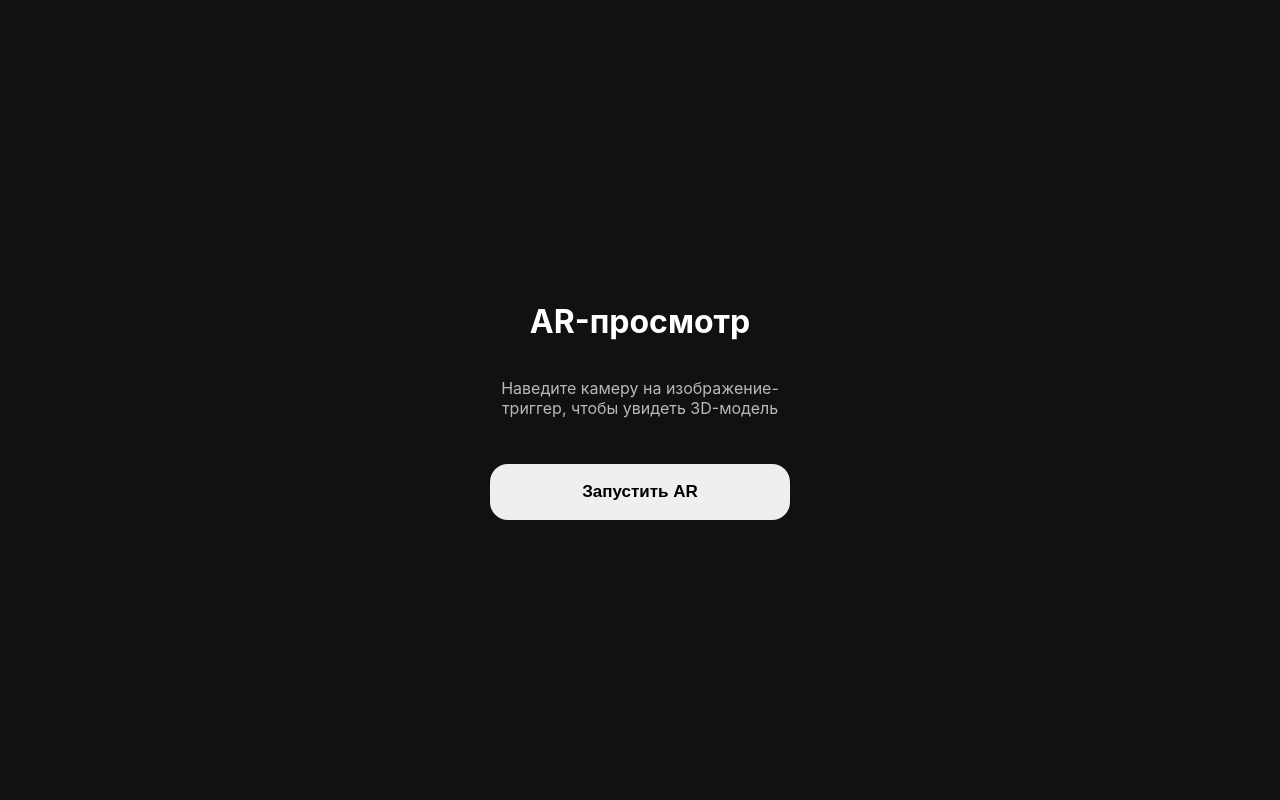
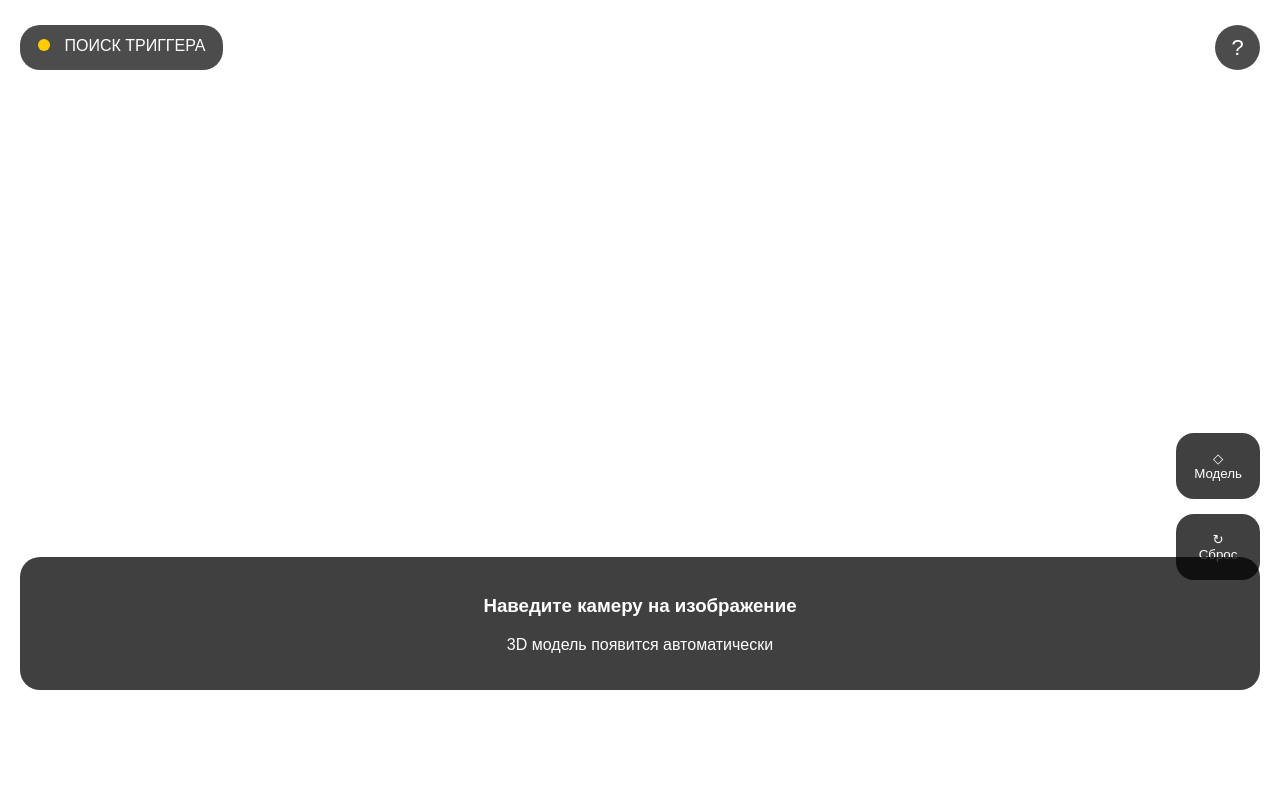
Before and after one commit to NalimovKirill/GPT_AR, a plain HTML site: page index.html in a window 1280 px wide. Drawn offline with Linux system fonts and the light colour scheme.

Commit message:
Update index.html

```diff
--- a/index.html
+++ b/index.html
@@ -1,188 +1,97 @@
 <!DOCTYPE html>
 <html lang="ru">
+
 <head>
 
 <meta charset="UTF-8">
+
 <meta name="viewport"
 content="width=device-width, initial-scale=1.0, viewport-fit=cover">
 
-<title>AR Demo</title>
+<title>AR Viewer</title>
+
+
+<script src="https://aframe.io/releases/1.5.0/aframe.min.js"></script>
+
+<script src="https://cdn.jsdelivr.net/npm/mind-ar@1.2.5/dist/mindar-image-aframe.prod.js"></script>
+
 
 <style>
 
-* {
-  box-sizing:border-box;
-}
-
-body {
-  margin:0;
-  height:100vh;
-  overflow:hidden;
-  background:#000;
-  font-family:-apple-system,BlinkMacSystemFont,"Segoe UI",sans-serif;
+html,body{
+margin:0;
+width:100%;
+height:100%;
+overflow:hidden;
+font-family:Arial,sans-serif;
 }
 
 
-/* Fake camera */
+#ui{
 
-.camera {
-  position:absolute;
-  inset:0;
-
-  background:
-  linear-gradient(
-    135deg,
-    #444,
-    #111
-  );
-
-  display:flex;
-  align-items:center;
-  justify-content:center;
-}
-
-
-.fake-marker {
-
-  width:180px;
-  height:180px;
-
-  background:
-  repeating-linear-gradient(
-    45deg,
-    #fff 0,
-    #fff 10px,
-    #111 10px,
-    #111 20px
-  );
-
-  opacity:.35;
+position:fixed;
+inset:0;
+z-index:5;
+color:white;
+pointer-events:none;
 
 }
 
 
-/* 3D object demo */
 
-.cube {
-
- position:absolute;
-
- width:90px;
- height:90px;
-
- background:#4cc3ff;
-
- border-radius:20px;
-
- box-shadow:
- 0 0 50px #4cc3ff;
-
- transform:
- perspective(400px)
- rotateX(25deg)
- rotateY(35deg);
-
- animation:
- float 3s infinite ease-in-out;
-
- display:none;
-
-}
-
-
-@keyframes float {
-
-0%,100%{
- transform:
- perspective(400px)
- rotateX(25deg)
- rotateY(35deg)
- translateY(0);
-}
-
-50%{
- transform:
- perspective(400px)
- rotateX(25deg)
- rotateY(35deg)
- translateY(-40px);
-}
-
-}
-
-
-/* UI */
-
-.ui {
+.top{
 
 position:absolute;
-inset:0;
-
-color:white;
-
-}
-
-
-/* top */
-
-.top {
-
-position:absolute;
-
 top:25px;
 left:20px;
 right:20px;
 
 display:flex;
-
 justify-content:space-between;
 
 }
 
 
-.status {
+.status{
 
-background:
-rgba(20,20,20,.75);
+background:rgba(0,0,0,.7);
 
-padding:14px 18px;
+padding:12px 18px;
 
 border-radius:20px;
 
-display:flex;
-
-gap:10px;
-
-align-items:center;
-
-font-size:15px;
+font-size:16px;
 
 }
 
 
-.dot {
+.dot{
+
+display:inline-block;
 
 width:12px;
 height:12px;
 
+background:#ffcc00;
+
 border-radius:50%;
 
-background:#f5c542;
+margin-right:10px;
 
 }
 
 
-.dot.active {
+.dot.active{
 
-background:#50e878;
+background:#00ff66;
 
 }
 
 
 
-/* help */
+.help{
 
-.help {
+pointer-events:auto;
 
 width:45px;
 height:45px;
@@ -191,8 +100,7 @@ border-radius:50%;
 
 border:none;
 
-background:
-rgba(20,20,20,.8);
+background:rgba(0,0,0,.7);
 
 color:white;
 
@@ -202,9 +110,7 @@ font-size:22px;
 
 
 
-/* right buttons */
-
-.controls {
+.side{
 
 position:absolute;
 
@@ -216,182 +122,48 @@ display:flex;
 
 flex-direction:column;
 
-gap:12px;
+gap:15px;
 
 }
 
 
-.control {
+.side button{
 
-width:80px;
-height:80px;
+pointer-events:auto;
+
+background:rgba(0,0,0,.75);
 
 border:none;
 
-border-radius:18px;
-
-background:
-rgba(20,20,20,.8);
-
 color:white;
 
-font-size:13px;
+padding:18px;
+
+border-radius:18px;
 
 }
 
 
-/* message */
 
-.message {
+.message{
 
 position:absolute;
 
 left:20px;
 right:20px;
 
-bottom:120px;
+bottom:110px;
 
-background:
-rgba(20,20,20,.85);
+background:rgba(0,0,0,.75);
 
 border-radius:20px;
 
 padding:20px;
 
-}
-
-
-.message h3 {
-
-margin:0 0 8px;
-
-font-size:17px;
+text-align:center;
 
 }
 
-
-.message p {
-
-margin:0;
-
-opacity:.7;
-
-}
-
-
-/* bottom */
-
-.bottom {
-
-position:absolute;
-
-bottom:0;
-
-left:0;
-right:0;
-
-height:90px;
-
-background:#111;
-
-display:flex;
-
-justify-content:space-around;
-
-align-items:center;
-
-}
-
-
-.nav {
-
-background:none;
-
-border:none;
-
-color:white;
-
-display:flex;
-
-flex-direction:column;
-
-gap:5px;
-
-}
-
-
-/* start */
-
-.start {
-
-position:absolute;
-
-inset:0;
-
-background:#111;
-
-z-index:5;
-
-display:flex;
-
-align-items:center;
-
-justify-content:center;
-
-flex-direction:column;
-
-color:white;
-
-text-align:center;
-
-padding:30px;
-
-}
-
-
-.start h1 {
-
-font-size:32px;
-
-}
-
-
-.start p {
-
-opacity:.7;
-
-max-width:300px;
-
-}
-
-
-.start button {
-
-margin-top:30px;
-
-width:100%;
-
-max-width:300px;
-
-padding:18px;
-
-border-radius:18px;
-
-border:none;
-
-font-size:17px;
-
-font-weight:bold;
-
-}
-
-
-
-.hidden {
-
-display:none;
-
-}
 
 
 </style>
@@ -402,37 +174,8 @@ display:none;
 <body>
 
 
-<div class="camera">
 
-<div class="fake-marker"></div>
-
-<div id="cube" class="cube"></div>
-
-</div>
-
-
-
-<div id="start" class="start">
-
-<h1>
-AR-просмотр
-</h1>
-
-<p>
-Наведите камеру на изображение-триггер,
-чтобы увидеть 3D-модель
-</p>
-
-
-<button onclick="startDemo()">
-Запустить AR
-</button>
-
-</div>
-
-
-
-<div class="ui">
+<div id="ui">
 
 
 <div class="top">
@@ -443,8 +186,9 @@ AR-просмотр
 <span id="dot" class="dot"></span>
 
 <span id="status">
-ТРЕКИНГ: ПОИСК
+ПОИСК ТРИГГЕРА
 </span>
+
 
 </div>
 
@@ -458,25 +202,17 @@ AR-просмотр
 
 
 
+<div class="side">
 
-<div class="controls">
-
-
-<button class="control">
+<button>
 ◇<br>
 Модель
 </button>
 
 
-<button class="control">
+<button>
 ↻<br>
-Сбросить
-</button>
-
-
-<button class="control">
-⛶<br>
-Экран
+Сброс
 </button>
 
 
@@ -487,41 +223,15 @@ AR-просмотр
 
 <div class="message">
 
+
 <h3 id="title">
-Наведите камеру на изображение-триггер
+Наведите камеру на изображение
 </h3>
 
+
 <p id="subtitle">
-3D-модель появится автоматически
+3D модель появится автоматически
 </p>
-
-</div>
-
-
-
-
-<div class="bottom">
-
-
-<button class="nav">
-ⓘ
-<br>
-Инструкция
-</button>
-
-
-<button class="nav">
-▣
-<br>
-Триггер
-</button>
-
-
-<button class="nav">
-⚙
-<br>
-Настройки
-</button>
 
 
 </div>
@@ -531,52 +241,229 @@ AR-просмотр
 
 
 
+
+
+
+<a-scene
+
+
+mindar-image="
+
+imageTargetSrc: ./targets.mind;
+
+autoStart: true;
+
+filterMinCF: 0.001;
+
+filterBeta: 0.01;
+
+"
+
+
+color-space="sRGB"
+
+
+renderer="
+
+colorManagement: true;
+
+physicallyCorrectLights: true;
+
+"
+
+
+vr-mode-ui="enabled:false"
+
+device-orientation-permission-ui="enabled:false"
+
+
+
+>
+
+
+
+<a-assets>
+
+
+<a-asset-item
+
+id="model"
+
+src="./model.glb">
+
+</a-asset-item>
+
+
+</a-assets>
+
+
+
+<a-camera
+
+position="0 0 0"
+
+look-controls="enabled:false">
+
+</a-camera>
+
+
+
+
+
+<a-entity
+
+mindar-image-target="targetIndex:0"
+
+id="target">
+
+
+<a-gltf-model
+
+
+id="arModel"
+
+
+src="#model"
+
+
+position="0 0 0.1"
+
+
+rotation="0 0 0"
+
+
+scale="0.2 0.2 0.2"
+
+
+visible="false"
+
+
+>
+
+
+</a-gltf-model>
+
+
+</a-entity>
+
+
+
+</a-scene>
+
+
+
+
+
+
 <script>
 
 
-function startDemo(){
+const target =
+document.querySelector("#target");
 
 
-document
-.getElementById("start")
-.classList.add("hidden");
+const model =
+document.querySelector("#arModel");
 
 
-document
-.getElementById("dot")
-.classList.add("active");
+const dot =
+document.querySelector("#dot");
 
 
-document
-.getElementById("status")
-.innerHTML =
+const status =
+document.querySelector("#status");
+
+
+const title =
+document.querySelector("#title");
+
+
+const subtitle =
+document.querySelector("#subtitle");
+
+
+
+
+
+target.addEventListener(
+
+"targetFound",
+
+()=>{
+
+
+model.setAttribute(
+"visible",
+true
+);
+
+
+dot.classList.add(
+"active"
+);
+
+
+status.innerHTML =
 "ТРЕКИНГ: АКТИВЕН";
 
 
-document
-.getElementById("title")
-.innerHTML =
-"Изображение распознано";
+title.innerHTML =
+"Модель найдена";
 
 
-document
-.getElementById("subtitle")
-.innerHTML =
-"3D-модель привязана к поверхности";
-
-
-document
-.getElementById("cube")
-.style.display =
-"block";
+subtitle.innerHTML =
+"AR объект отображается";
 
 
 }
+
+);
+
+
+
+
+
+
+target.addEventListener(
+
+"targetLost",
+
+()=>{
+
+
+model.setAttribute(
+"visible",
+false
+);
+
+
+dot.classList.remove(
+"active"
+);
+
+
+status.innerHTML =
+"ПОИСК ТРИГГЕРА";
+
+
+title.innerHTML =
+"Наведите камеру на изображение";
+
+
+subtitle.innerHTML =
+"Ожидание распознавания";
+
+
+}
+
+);
 
 
 
 </script>
 
 
+
 </body>
+
 </html>
```
